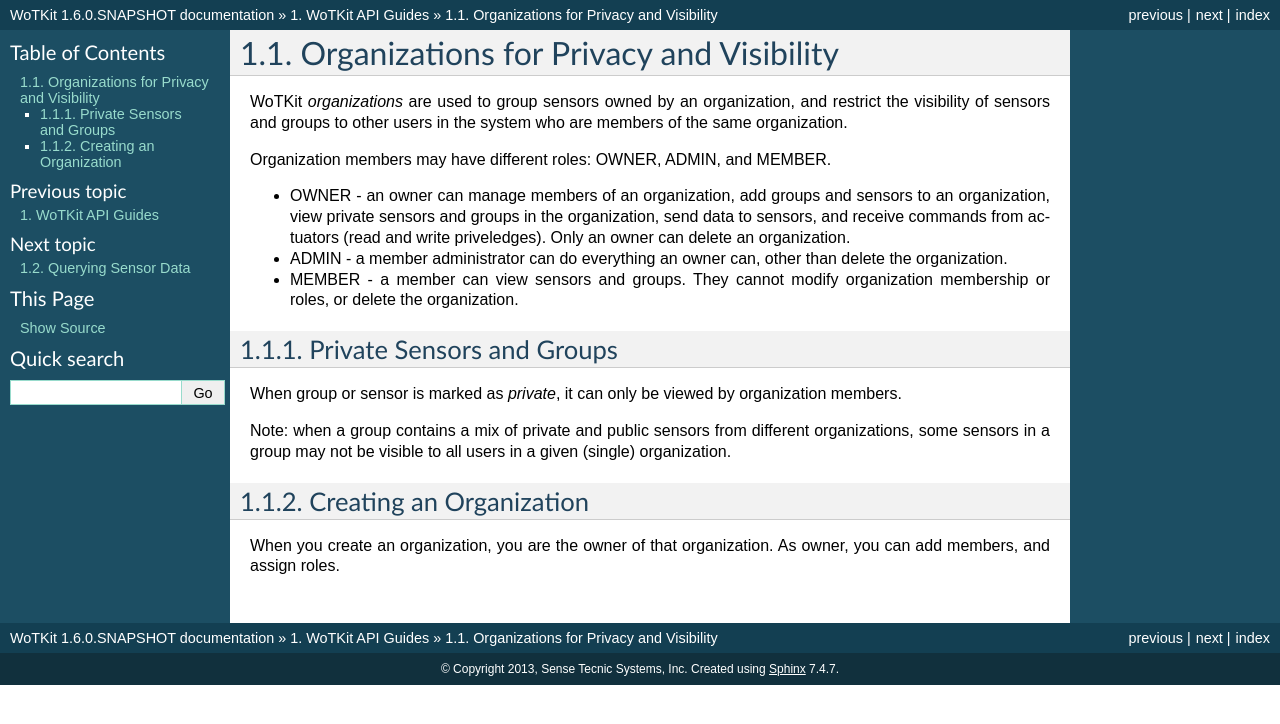
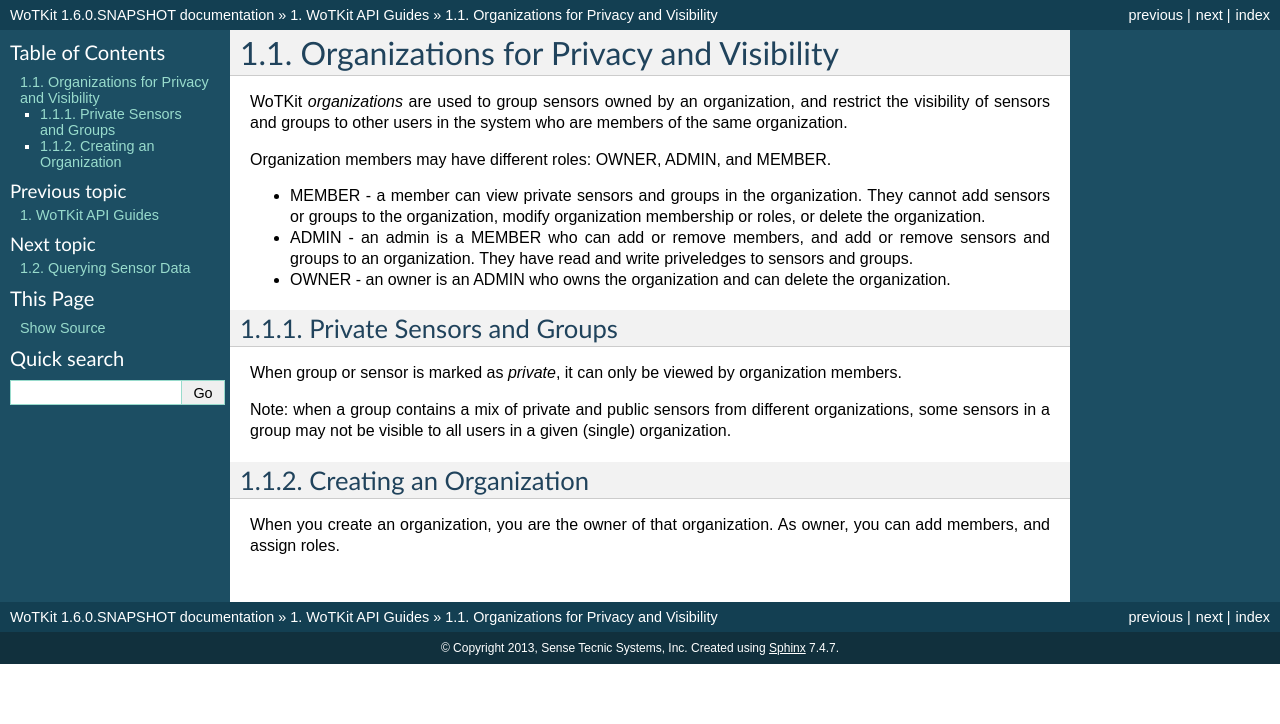
Before and after one commit to SenseTecnic/wotkit-docs, a Sphinx documentation site: the page built from source/guides/organizations.rst, in a window 1280 px wide. Shown: the top 724 px of the page. Built offline with Sphinx 7.4.7, drawn with Linux system fonts in a browser that asks for light colours; formulas are drawn with MathJax 3.

Commit message:
Update organizations.rst

```diff
--- a/source/guides/organizations.rst
+++ b/source/guides/organizations.rst
@@ -6,9 +6,9 @@ WoTKit *organizations* are used to group sensors owned by an organization, and r
 
 Organization members may have different roles: OWNER, ADMIN, and MEMBER.
 
-* OWNER - an owner can manage members of an organization, add groups and sensors to an organization, view private sensors and groups in the organization, send data to sensors, and receive commands from actuators (read and write priveledges).  Only an owner can delete an organization.
-* ADMIN - a member administrator can do everything an owner can, other than delete the organization.
-* MEMBER - a member can view sensors and groups.  They cannot modify organization membership or roles, or delete the organization.
+* MEMBER - a member can view private sensors and groups in the organization.  They cannot add sensors or groups to the organization, modify organization membership or roles, or delete the organization.
+* ADMIN - an admin is a MEMBER who can add or remove members, and add or remove sensors and groups to an organization.  They have read and write priveledges to sensors and groups.
+* OWNER - an owner is an ADMIN who owns the organization and can delete the organization.
 
 Private Sensors and Groups
 --------------------------
```
